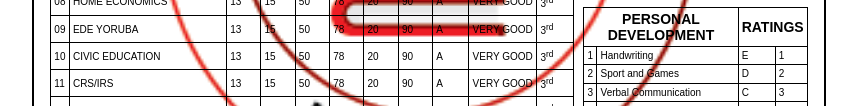
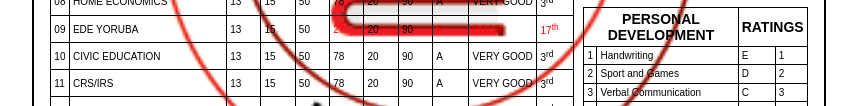
Before and after one commit to Polymath0033/html-result, a plain HTML site: page index.html in a window 1280 px wide. Shown: the part 567-673 px from the top of the page, without its empty margins (211-1068 px from the left). Drawn offline with Linux system fonts and the light colour scheme.

Commit message:
Added POOR to a grade

```diff
--- a/index.html
+++ b/index.html
@@ -1,5 +1,6 @@
 <!DOCTYPE html>
 <html lang="en">
+
 <head>
     <meta charset="UTF-8" />
     <meta name="viewport" content="width=device-width, initial-scale=1.0" />
@@ -15,8 +16,7 @@
                 <h1>NAME OF SCHOOL INTERNATIONAL HIGHSCHOOL</h1>
                 <p><b>MOTO: Education is the Best Legacy</b></p>
                 <p>
-            ADDRESS: No 3, Address opposite Address, Town/City, State, Nigeria.
-            PHONE: 0800 0000 000, 0700 0000 000 EMAIL: nameofschool@gmail.com
+                    ADDRESS: No 3, Address opposite Address, Town/City, State, Nigeria. PHONE: 0800 0000 000, 0700 0000 000 EMAIL: nameofschool@gmail.com
                 </p>
             </div>
             <img src="profile_picture.jpg" alt="profile picture" />
@@ -196,12 +196,12 @@
                         <td>13</td>
                         <td>15</td>
                         <td>50</td>
-              <td>78</td>
+                        <td>27</td>
                         <td>20</td>
                         <td>90</td>
-              <td>A</td>
-              <td>VERY GOOD</td>
-              <td>3<sup>rd</sup></td>
+                        <td>F</td>
+                        <td>POOR</td>
+                        <td>17<sup>th</sup></td>
                     </tr>
                     <tr>
                         <td>10</td>
@@ -498,8 +498,7 @@
                 <tr>
                     <td colspan="4">
                         CLASS TEACHER’S COMMENT:
-              <b
-                >SHE IS EAGER TO LEARN AND ALWAYS ATTENTIVE IN CLASS THE
+                        <b>SHE IS EAGER TO LEARN AND ALWAYS ATTENTIVE IN CLASS THE
                 CLASSROOM</b
               >
             </td>
@@ -519,4 +518,5 @@
         </footer>
     </div>
 </body>
+
 </html>
--- a/style.css
+++ b/style.css
@@ -146,6 +146,13 @@ body {
   padding: 0.2rem;
 }
 
+.left-table tbody tr:nth-child(9) td:nth-child(6),
+.left-table tbody tr:nth-child(9) td:nth-child(9),
+.left-table tbody tr:nth-child(9) td:nth-child(10),
+.left-table tbody tr:nth-child(9) td:nth-child(11) {
+  color: red;
+}
+
 .right {
   width: 30%;
   display: grid;
```
Lines whose indentation alone changed are shown as unchanged.
